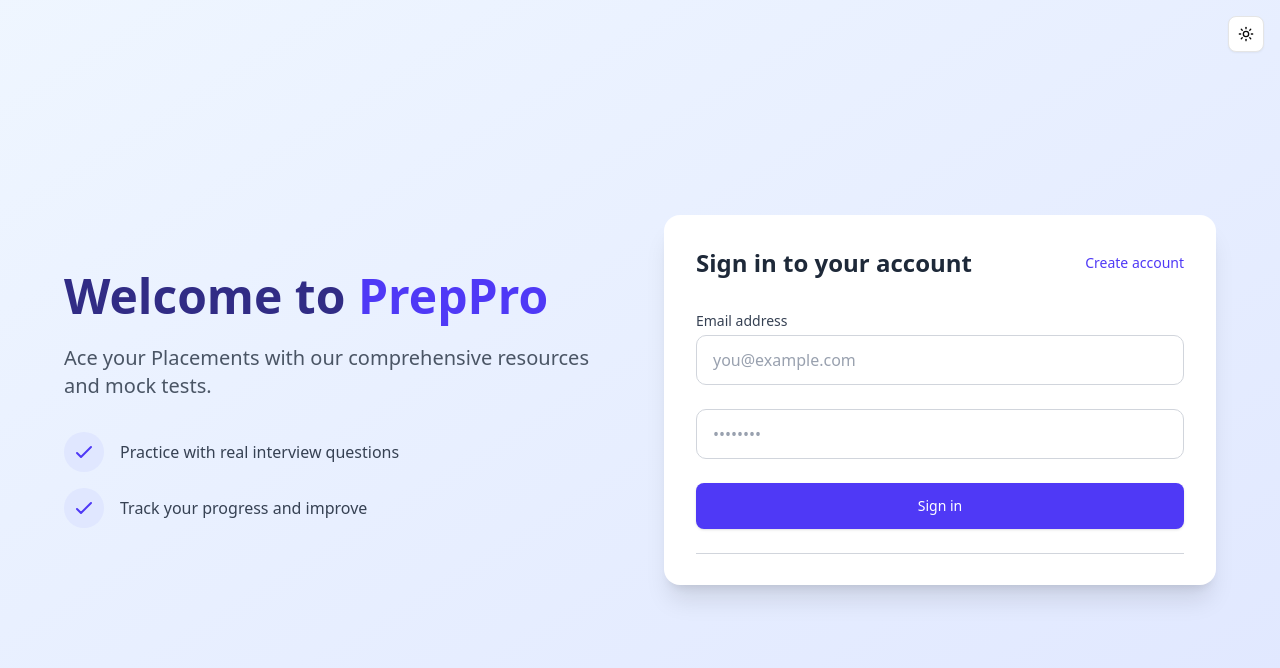
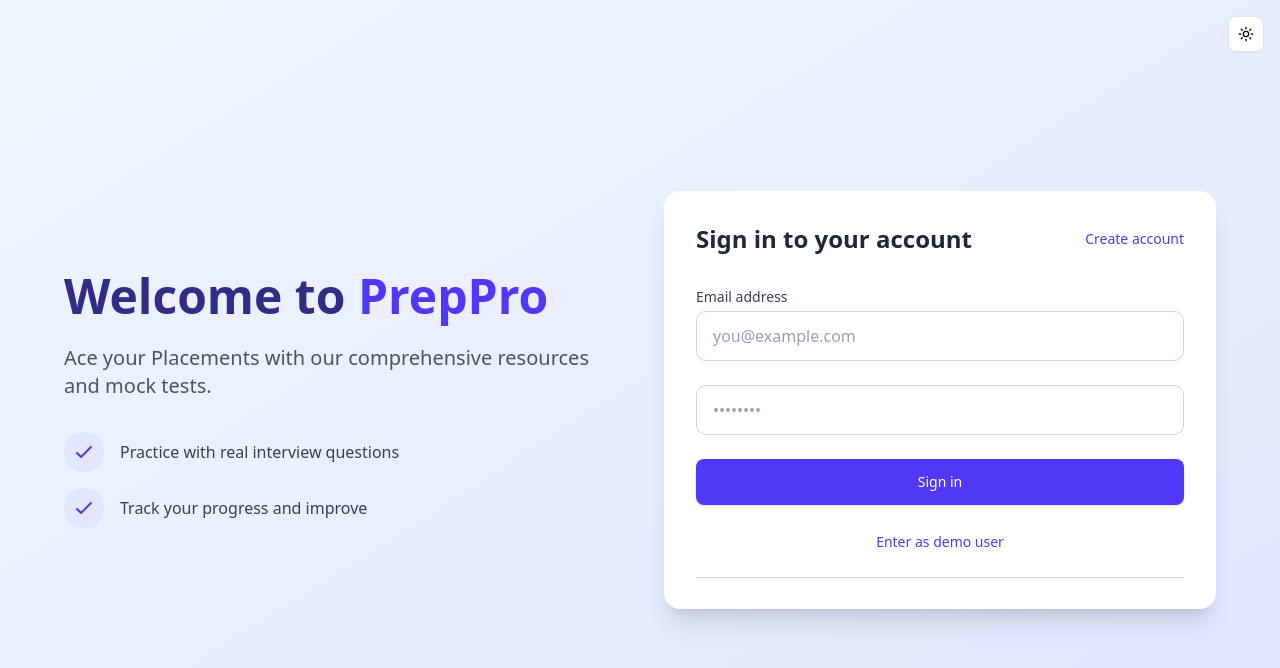
Before and after one commit to piy3/PrepPro, a Next.js app: page / in a window 1280 px wide. Shown: the top 668 px of the page. Built offline with nearby package versions, Linux system fonts and the light colour scheme; no server answers.

Commit message:
Enter as demo user

```diff
--- a/src/app/page.js
+++ b/src/app/page.js
@@ -7,6 +7,11 @@
 import { authUser, login, registerUser } from "@/api/requests";
 import toast from "react-hot-toast";
 import { useAuth } from "@/store/useAuth";
+
+const DEMO_USER_CREDENTIALS = {
+  email: "lmn@gmail.com",
+  password: "abc@123",
+};
 
 export default function Home() {
   const [isLogin, setIsLogin] = useState(true);
@@ -58,12 +63,22 @@
     return Object.keys(newErrors).length === 0;
   };
 
-  const handleSubmit = async (e) => {
-    e.preventDefault();
-    if (validateForm()) {
-      setIsLoading(true);
-      if(isLogin){
-          const res = await login(formData);
+  const handleSubmit = async (e, payloadOverride = null) => {
+    e?.preventDefault();
+
+    if (!payloadOverride && !validateForm()) {
+      return;
+    }
+
+    setIsLoading(true);
+
+    try {
+      if (isLogin) {
+        const loginPayload = payloadOverride ?? {
+          email: formData.email,
+          password: formData.password,
+        };
+        const res = await login(loginPayload);
         // console.log("res:",res);
         if (res.data.success && typeof window !== "undefined") {
           toast.success("Login Successful");
@@ -72,12 +87,12 @@
         } else {
           toast.error(res.data.message);
         }
-      }else{
+      } else {
         const data = {
-          fullname:formData.name,
-          email:formData.email,
-          password:formData.password
-        }
+          fullname: formData.name,
+          email: formData.email,
+          password: formData.password,
+        };
         const res = await registerUser(data);
         if (res.data.success && typeof window !== "undefined") {
           toast.success("Registration Successful");
@@ -87,8 +102,7 @@
           toast.error(res.data.message);
         }
       }
-      // Simulate API call
-
+    } finally {
       setIsLoading(false);
     }
   };
@@ -140,8 +154,8 @@
                   </span>
                 </h1>
                 <p className="text-xl text-gray-600 dark:text-gray-300 mb-8">
-                   Ace your
-                  Placements with our comprehensive resources and mock tests.
+                  Ace your Placements with our comprehensive resources and mock
+                  tests.
                 </p>
                 <div className="space-y-4">
                   <div className="flex items-center">
@@ -184,7 +198,6 @@
                       Track your progress and improve
                     </p>
                   </div>
-
                 </div>
               </div>
 
@@ -262,7 +275,6 @@
                   </div>
 
                   <div>
-
                     <input
                       id="password"
                       name="password"
@@ -347,6 +359,17 @@
                       "Sign up"
                     )}
                   </button>
+
+                  {isLogin && (
+                    <button
+                      type="button"
+                      onClick={() => handleSubmit(null, DEMO_USER_CREDENTIALS)}
+                      disabled={isLoading}
+                      className="cursor-pointer w-full text-sm text-indigo-600 hover:text-indigo-800 dark:text-indigo-400 dark:hover:text-indigo-300 font-medium"
+                    >
+                      Enter as demo user
+                    </button>
+                  )}
                 </form>
 
                 <div className="mt-6">
@@ -354,12 +377,8 @@
                     <div className="absolute inset-0 flex items-center">
                       <div className="w-full border-t border-gray-300 dark:border-gray-700"></div>
                     </div>
-                    <div className="relative flex justify-center text-sm">
-
-                    </div>
+                    <div className="relative flex justify-center text-sm"></div>
                   </div>
-
-
                 </div>
               </div>
             </div>
```
Also changed, not shown: 1 other file (tests, documents, lock files or other folders).
